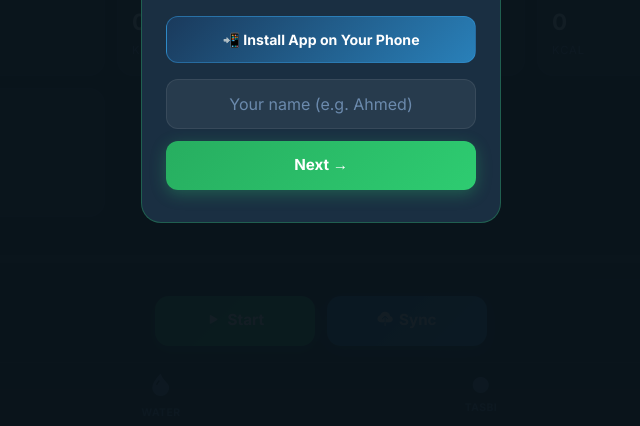
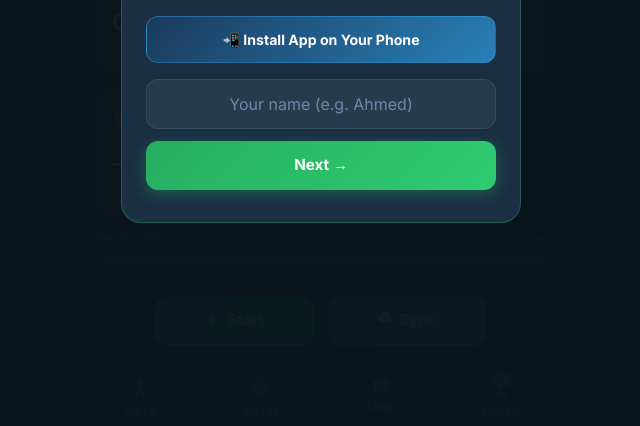
Before and after one commit to mjaffry01/FamilyOfWalkers, a website: page public/index.html in a window 1280 px wide. Shown: the part 374-800 px from the top of the page, without its empty margins (319-959 px from the left). Drawn offline with nearby package versions, Linux system fonts and the light colour scheme.

Commit message:
Fix install (SVG-only manifest), fix size (480px shell, centred nav)

```diff
--- a/public/index.html
+++ b/public/index.html
@@ -45,6 +45,7 @@
       color: var(--text);
       font-family: 'Inter', sans-serif;
       overflow-x: hidden;
+      font-size: 16px;
     }
 
     body::before {
@@ -58,7 +59,9 @@
 
     /* ── Nav tabs ──────────────────────────────── */
     .bottom-nav {
-      position: fixed; bottom: 0; left: 0; right: 0;
+      position: fixed; bottom: 0;
+      left: 50%; transform: translateX(-50%);
+      width: 100%; max-width: 480px;
       background: rgba(15,32,39,.97);
       border-top: 1px solid var(--border);
       backdrop-filter: blur(12px);
@@ -78,6 +81,14 @@
     .nav-btn i { font-size: 1.4rem; }
     .nav-btn.active { color: var(--green); }
 
+    /* ── App shell — centred on desktop ────────── */
+    .app-shell {
+      max-width: 480px;
+      margin: 0 auto;
+      min-height: 100vh;
+      position: relative;
+    }
+
     /* ── Pages ─────────────────────────────────── */
     .page { display: none; min-height: calc(100vh - 64px); padding: 0 0 80px; position: relative; z-index: 1; }
     .page.active { display: block; }
@@ -87,6 +98,11 @@
       position: fixed; inset: 0; background: rgba(10,20,28,.96);
       display: flex; align-items: center; justify-content: center;
       z-index: 200; padding: 1.5rem;
+      /* make content readable on large screens */
+    }
+    #setupOverlay .setup-card {
+      max-width: 400px;
+      width: 100%;
     }
     .setup-card {
       background: var(--card);
@@ -312,6 +328,7 @@
   </style>
 </head>
 <body>
+<div class="app-shell">
 
 <!-- ── Setup Overlay ─────────────────────────────────── -->
 <div id="setupOverlay">
@@ -608,6 +625,8 @@
     <i class="bi bi-trophy-fill"></i>Board
   </button>
 </nav>
+
+</div><!-- end app-shell -->
 
 <!-- Bootstrap JS -->
 <script src="https://cdn.jsdelivr.net/npm/bootstrap@5.3.2/dist/js/bootstrap.bundle.min.js"></script>
```
Also changed, not shown: public/manifest.json.
